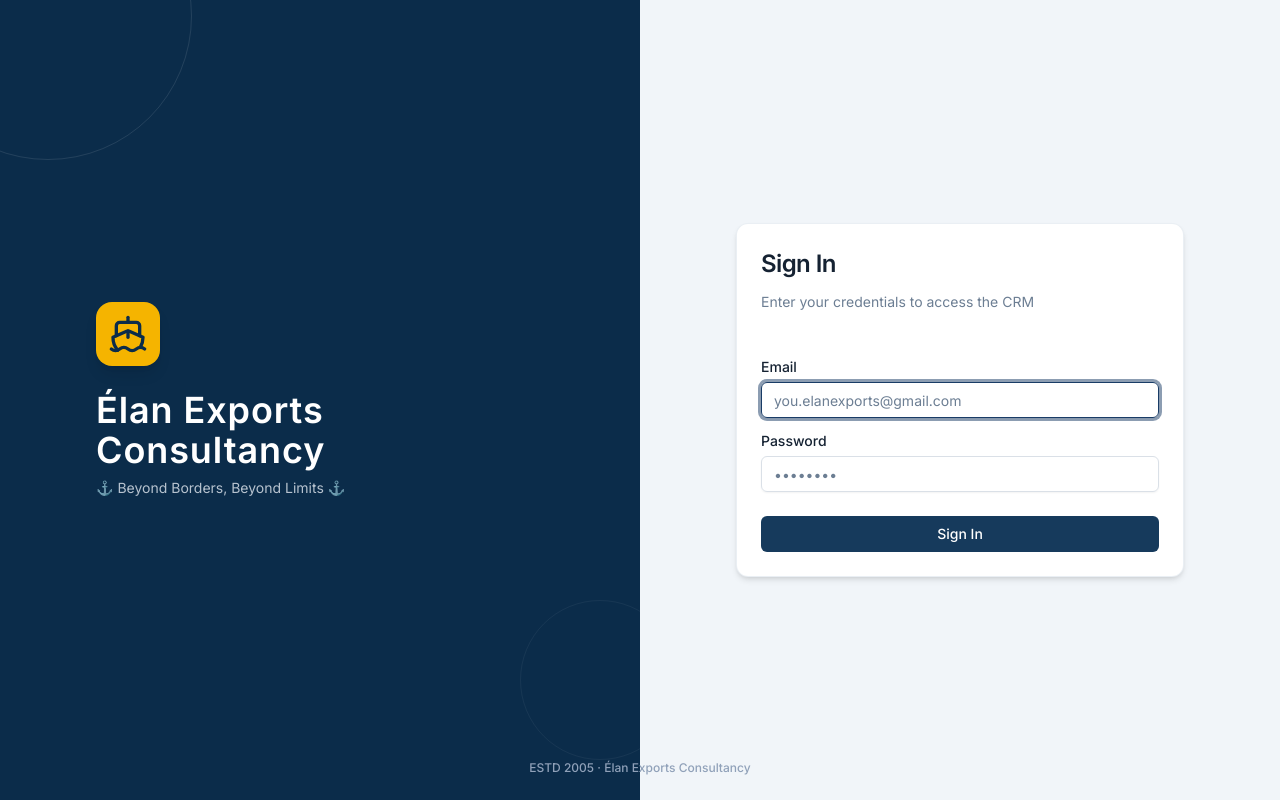
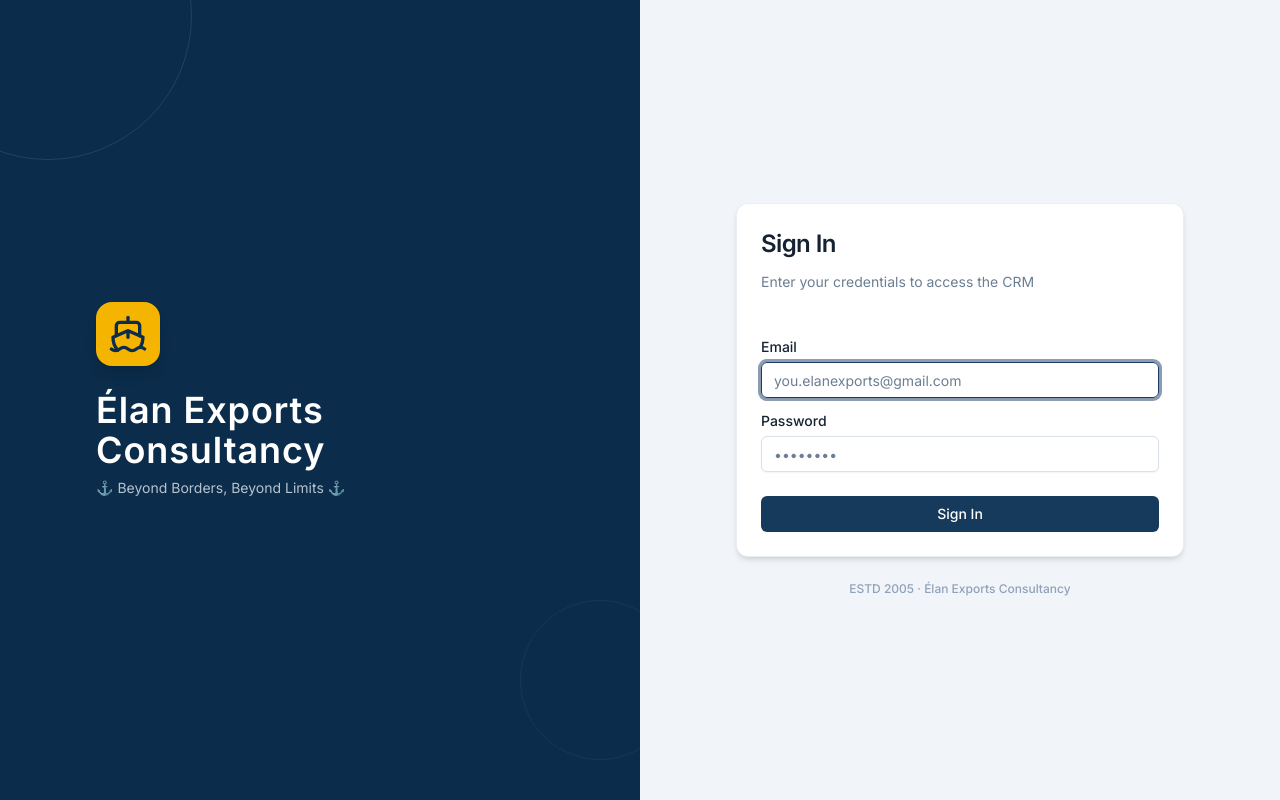
Before and after one commit to eec-tools/Elan-Exports_CRM, a React (Vite) app in the folder frontend/: page /login in a window 1280 px wide. Built offline with nearby package versions, Linux system fonts and the light colour scheme; no server answers.

Commit message:
login page text change

```diff
--- a/frontend/src/pages/LoginPage.tsx
+++ b/frontend/src/pages/LoginPage.tsx
@@ -62,7 +62,7 @@ export default function LoginPage() {
       </div>
 
       {/* Right login panel */}
-      <div className="flex flex-1 items-center justify-center px-4 py-10 sm:px-6 lg:px-16">
+      <div className="flex flex-1 flex-col items-center justify-center px-4 py-10 sm:px-6 lg:px-16">
         <Card className="w-full max-w-md border border-slate-200/70 shadow-md">
           <CardHeader className="space-y-1 pb-6">
             <CardTitle className="text-2xl font-semibold tracking-tight">
@@ -114,11 +114,11 @@ export default function LoginPage() {
             </form>
           </CardContent>
         </Card>
-      </div>
 
-      {/* Footer text */}
-      <div className="pointer-events-none absolute bottom-6 left-1/2 -translate-x-1/2 text-xs font-medium text-slate-400">
-        ESTD 2005 · Élan Exports Consultancy
+        {/* Footer text */}
+        <p className="mt-6 text-xs font-medium text-slate-400">
+          ESTD 2005 · Élan Exports Consultancy
+        </p>
       </div>
     </div>
   );
```
